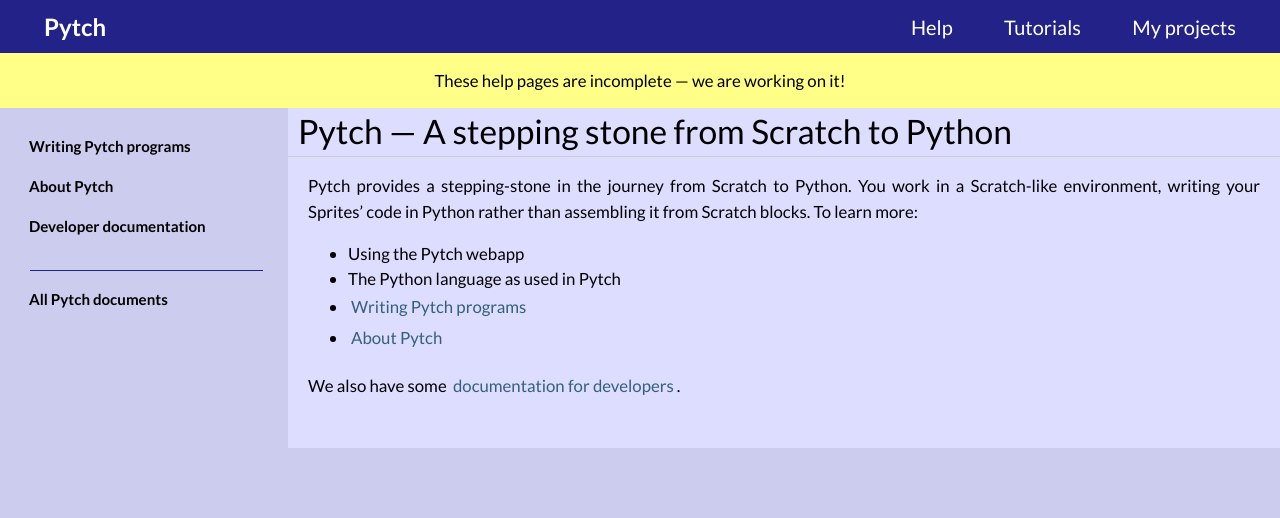
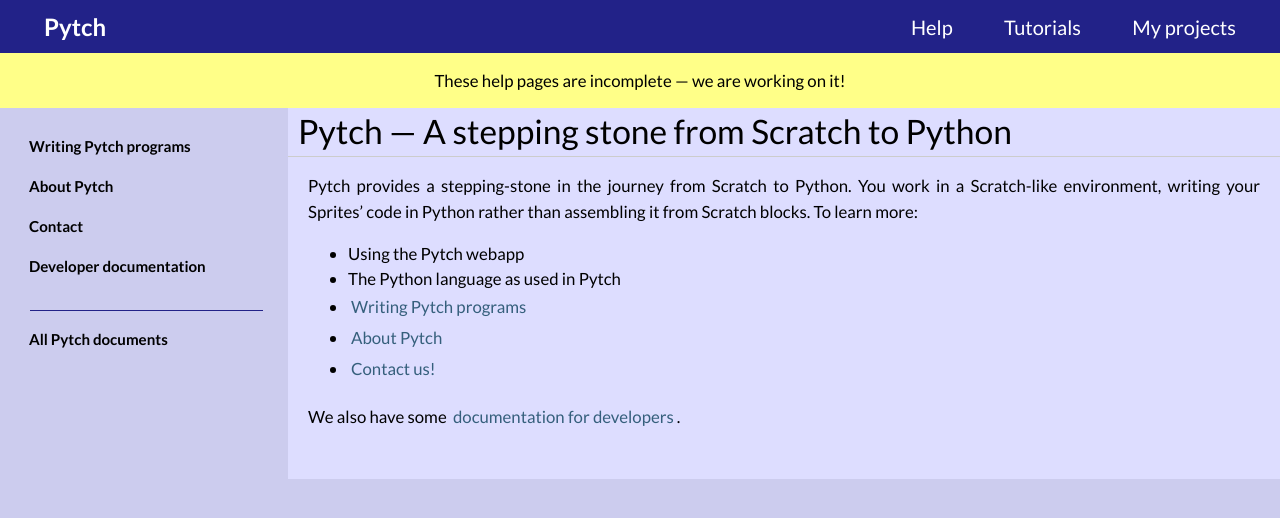
Before and after one commit to pytchlang/pytch-website, a Sphinx documentation site: the page built from source/index.rst, in a window 1280 px wide. Shown: the top 518 px of the page. Built offline with Sphinx 7.4.7, drawn with Linux system fonts in a browser that asks for light colours; pages that are not in the unit, such as notebooks, are missing from menus.

Commit message:
Place contact page into toctree

```diff
--- a/source/index.rst
+++ b/source/index.rst
@@ -9,6 +9,7 @@
 * :doc:`The Python language as used in Pytch <vm/user/index>`
 * :doc:`Writing Pytch programs <help>`
 * :doc:`About Pytch <about>`
+* :doc:`Contact us! <contact>`
 
 We also have some :doc:`documentation for developers <developer>`.
 
@@ -20,4 +21,5 @@
    vm/user/index
    help
    about
+   contact
    developer
```
